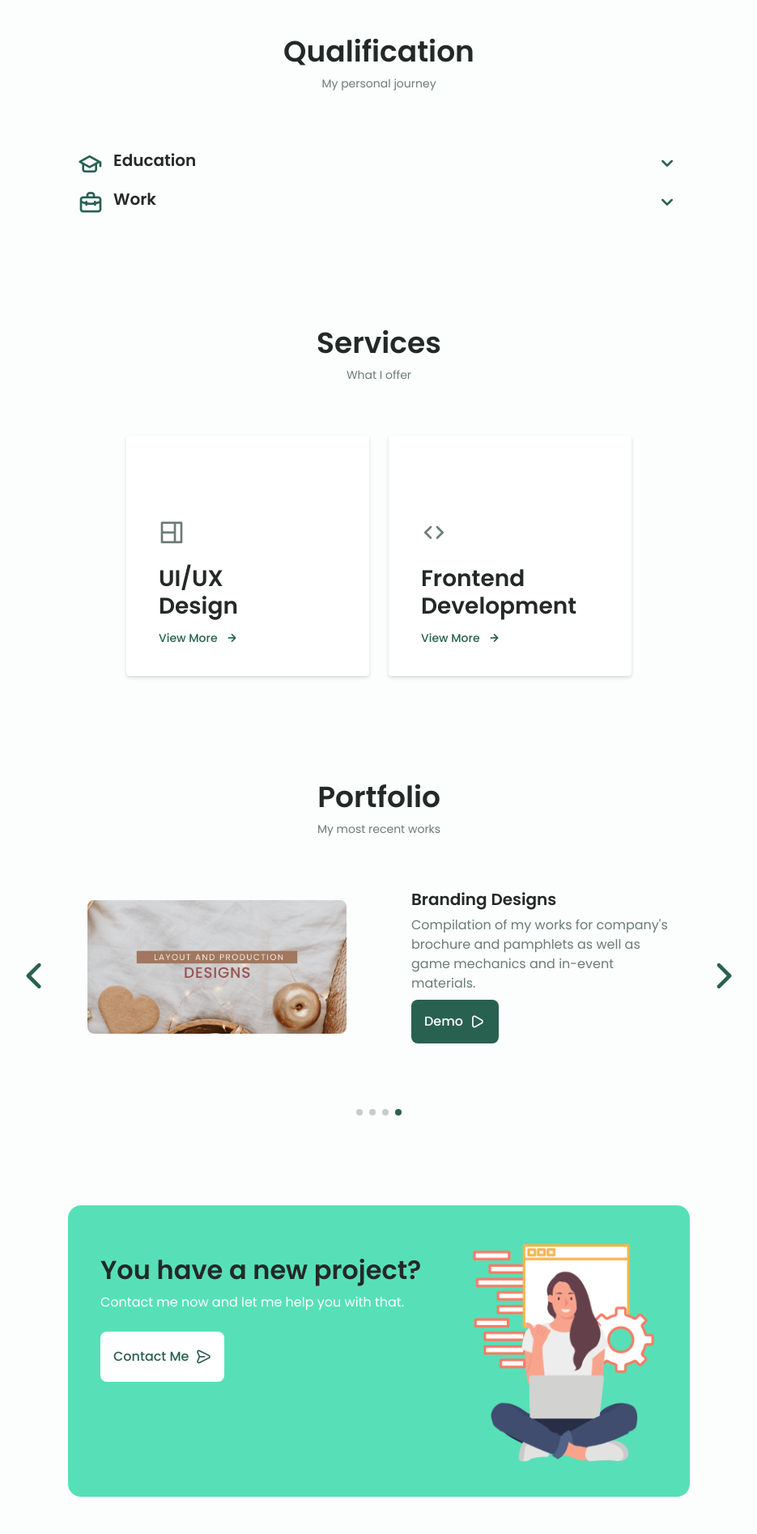
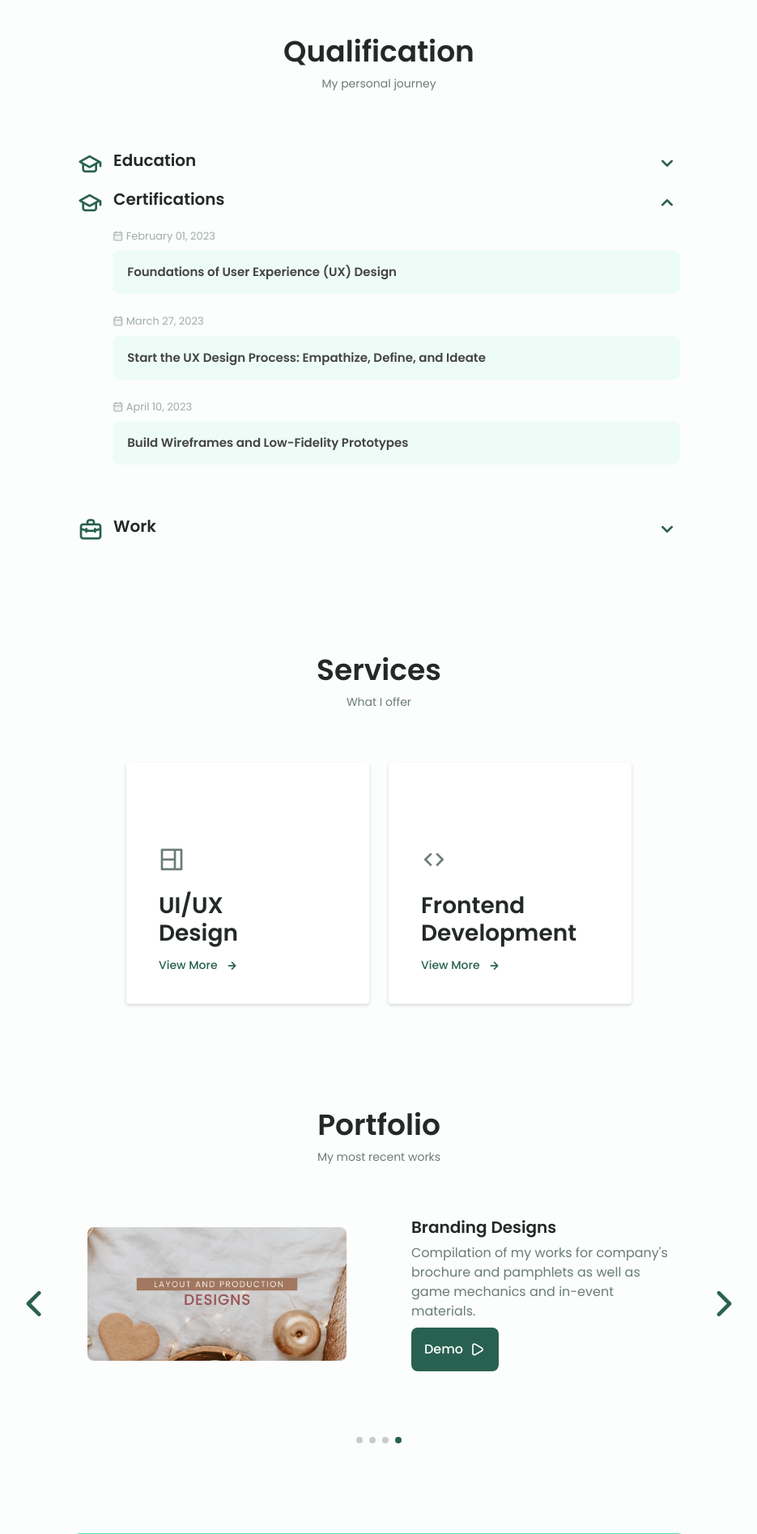
Before and after one commit to kithhhhh/Portfolio, a PHP site: page / in a window 1280 px wide. Shown: the part 1740-3635 px from the top of the page at 81% size, without its empty margins (172-1107 px from the left). Run offline with PHP 8.4, Linux system fonts and the light colour scheme.

Commit message:
Certifications Updates

```diff
--- a/assets/css/style.css
+++ b/assets/css/style.css
@@ -414,7 +414,8 @@ img{
 	margin-bottom: var(--mb-2-5);
 }
 
-.about__info{
+.about__info,
+.qualification__info{
 	display: flex;
 	justify-content: space-evenly;
 	margin-bottom: var(--mb-2-5);
@@ -1003,6 +1004,7 @@ img{
 	}
 
 	.about__container,
+	.qualification__column,
 	.portfolio__content,
 	.project__container,
 	.contact__container,
@@ -1010,6 +1012,33 @@ img{
 		grid-template-columns: repeat(2, 1fr);
 	}
 }
+
+/* FOR ACCORDION */
+.panel {
+	padding: 0 18px;
+	display: none;
+	background-color: white;
+	overflow: hidden;
+}
+.accordion {
+	background-color: var(--input-color);
+	color: #444;
+	cursor: pointer;
+	padding: 18px;
+	width: 100%;
+	border: none;
+	border-radius: 9px;
+	text-align: left;
+	outline: none;
+	font-size: 15px;
+	transition: 0.4s;
+}
+
+.active, .accordion:hover {
+	background-color: #8ba38d;
+	color: #fff;
+}
+
 
 @media screen and (min-width: 768px){
 	.container{
--- a/assets/js/main.js
+++ b/assets/js/main.js
@@ -174,3 +174,19 @@ themeButton.addEventListener('click', () => {
     localStorage.setItem('selected-theme', getCurrentTheme())
     localStorage.setItem('selected-icon', getCurrentIcon())
 })
+
+//Accordion
+var acc = document.getElementsByClassName("accordion");
+var i;
+
+for (i = 0; i < acc.length; i++) {
+  acc[i].addEventListener("click", function() {
+    this.classList.toggle("active");
+    var panel = this.nextElementSibling;
+    if (panel.style.display === "block") {
+      panel.style.display = "none";
+    } else {
+      panel.style.display = "block";
+    }
+  });
+}
--- a/index.html
+++ b/index.html
@@ -274,7 +274,7 @@
                                 <div class="skills__data">
                                     <div class="skills__titles">
                                         <h3 class="skills__name">Photoshop</h3>
-                                        <span class="skils__number">70%</span>
+                                        <span class="skils__number">50%</span>
                                     </div>
                                     <div class="skills__bar">
                                         <span class="skills__percentage skills__photoshop"></span>
@@ -330,7 +330,7 @@
                             </div>
                         </div>
                         <!--==================== QUALIFICATION 2 ====================-->
-                        <!-- <div class="qualification__content qualification__open">
+                        <div class="qualification__content qualification__open">
                             <div class="qualification__header">
                                 <i class="uil uil-graduation-cap qualification__icon"></i>
 
@@ -343,17 +343,103 @@
 
                             <div class="qualification__list grid">
                                 <div class="qualification__data">
-                                    <div>
-                                        <div class="qualification__calendar">
+                                    <div class="py-2">
+                                        <div class="qualification__calendar pb-2">
                                             <i class="uil uil-calendar-alt"></i>
-                                            2018 - Current
+                                            February 01, 2023
                                         </div>
-                                        <h3 class="qualification__title"></h3>
-                                        <span class="qualification__subtitle"></span>
+                                        <h3 class="qualification__title accordion">Foundations of User Experience (UX) Design</h3>
+                                        <div class="qualification__column container grid panel pb-5 py-2">
+                                            <div class="mb-0 qualification__info">
+                                                <ul class="services__modal-services grid p-0">
+                                                    <li class="services__modal-service">
+                                                        <i class="uil uil-check-circle services__modal-icon"></i>
+                                                        <p class="mb-0">I Identified the common job responsibilities of entry-level UX designers and other teams I might work with.</p>
+                                                    </li>
+                                                    <li class="services__modal-service">
+                                                        <i class="uil uil-check-circle services__modal-icon"></i>
+                                                        <p class="mb-0">I learned why design sprints are an important and useful part of a UX designer’s work.</p>
+                                                    </li>
+                                                    <li class="services__modal-service">
+                                                        <i class="uil uil-check-circle services__modal-icon"></i>
+                                                        <p class="mb-0">I understood the foundational concepts in UX design, such as user-centered design, the design process, accessibility, and equity-focused design. </p>
+                                                    </li>
+                                                    <li class="services__modal-service">
+                                                        <i class="uil uil-check-circle services__modal-icon"></i>
+                                                        <p class="mb-0">Grade Achieved: 93.63%</p>
+                                                    </li>
+                                                </ul>
+                                            </div>
+                                            <a target="_blank" href="https://coursera.org/share/55b31df54fbd1bd22df32553c912cacd" style="width: 100%;"><img src="assets/img/Q1.jpg" alt=""></a>
+                                        </div>
+                                    </div>
+                                    <div class="py-2">
+                                        <div class="qualification__calendar pb-2">
+                                            <i class="uil uil-calendar-alt"></i>
+                                            March 27, 2023
+                                        </div>
+                                        <h3 class="qualification__title accordion">Start the UX Design Process: Empathize, Define, and Ideate</h3>
+                                        <div class="qualification__column container grid panel">
+                                            <div class="mb-0 qualification__info">
+                                                <ul class="services__modal-services grid p-0">
+                                                    <li class="services__modal-service">
+                                                        <i class="uil uil-check-circle services__modal-icon"></i>
+                                                        <p class="mb-0">I learned how to empathize with users to understand their needs and pain points.</p>
+                                                    </li>
+                                                    <li class="services__modal-service">
+                                                        <i class="uil uil-check-circle services__modal-icon"></i>
+                                                        <p class="mb-0">I generated ideas for possible solutions to user problems.</p>
+                                                    </li>
+                                                    <li class="services__modal-service">
+                                                        <i class="uil uil-check-circle services__modal-icon"></i>
+                                                        <p class="mb-0">I developed problem statements to define user needs.</p>
+                                                    </li>
+                                                    <li class="services__modal-service">
+                                                        <i class="uil uil-check-circle services__modal-icon"></i>
+                                                        <p class="mb-0">Grade Achieved: 96.25%</p>
+                                                    </li>
+                                                </ul>
+                                            </div>
+                                            <a target="_blank" href="https://coursera.org/share/fdbd3af893d172113db0ac0d511e3da8"><img src="assets/img/Q2.jpg" alt="" class="about__img"></a>
+                                        </div>
+                                    </div>
+                                    <div class="py-2">
+                                        <div class="qualification__calendar pb-2">
+                                            <i class="uil uil-calendar-alt"></i>
+                                            April 10, 2023
+                                        </div>
+                                        <h3 class="qualification__title accordion">Build Wireframes and Low-Fidelity Prototypes</h3>
+                                        <div class="qualification__column container grid panel">
+                                            <div class="mb-0 qualification__info">
+                                                <ul class="services__modal-services grid p-0">
+                                                    <li class="services__modal-service">
+                                                        <i class="uil uil-check-circle services__modal-icon"></i>
+                                                        <p class="mb-0">I created storyboards to come up with ideas about solutions to user needs.</p>
+                                                    </li>
+                                                    <li class="services__modal-service">
+                                                        <i class="uil uil-check-circle services__modal-icon"></i>
+                                                        <p class="mb-0">I built paper prototypes to create interactive designs.</p>
+                                                    </li>
+                                                    <li class="services__modal-service">
+                                                        <i class="uil uil-check-circle services__modal-icon"></i>
+                                                        <p class="mb-0">I created wireframes on paper and digitally in the design tool Figma.</p>
+                                                    </li>
+                                                    <li class="services__modal-service">
+                                                        <i class="uil uil-check-circle services__modal-icon"></i>
+                                                        <p class="mb-0">I designed low-fidelity prototypes in Figma. </p>
+                                                    </li>
+                                                    <li class="services__modal-service">
+                                                        <i class="uil uil-check-circle services__modal-icon"></i>
+                                                        <p class="mb-0">Grade Achieved: 100%</p>
+                                                    </li>
+                                                </ul>
+                                            </div>
+                                            <a target="_blank" href="https://coursera.org/share/0e4db49c37422a09dc94dce6cbf17bbb"><img src="assets/img/Q3.jpg" alt="" class="about__img"></a>
+                                        </div>
                                     </div>
                                 </div>
                             </div>
-                        </div> -->
+                        </div>
                         <!--==================== QUALIFICATION 3 ====================-->
                         <div class="qualification__content qualification__close">
                             <div class="qualification__header">
@@ -706,9 +792,7 @@
                             <div>
                                 <h3 class="contact__title">Location</h3>
                                 <span class="contact__subtitle">
-                                    B 31 L 40, Melody Plains Subd.,
-                                    Brgy Muzon, City of San Jose del
-                                    Monte, Bulacan
+                                    San Jose del Monte, Bulacan
                                 </span>
                             </div>
                         </div>
@@ -751,7 +835,7 @@
                 <div class="footer__container container grid">
                     <div>
                         <h1 class="footer__title">Keith</h1>
-                        <span class="footer__subtitle">Frontend Developer</span>
+                        <span class="footer__subtitle">UI/UX Designer</span>
                     </div>
 
                     <ul class="footer__links">
```
Also changed, not shown: assets/img/Q1.jpg (added), assets/img/Q2.jpg (added), assets/img/Q3.jpg (added).
